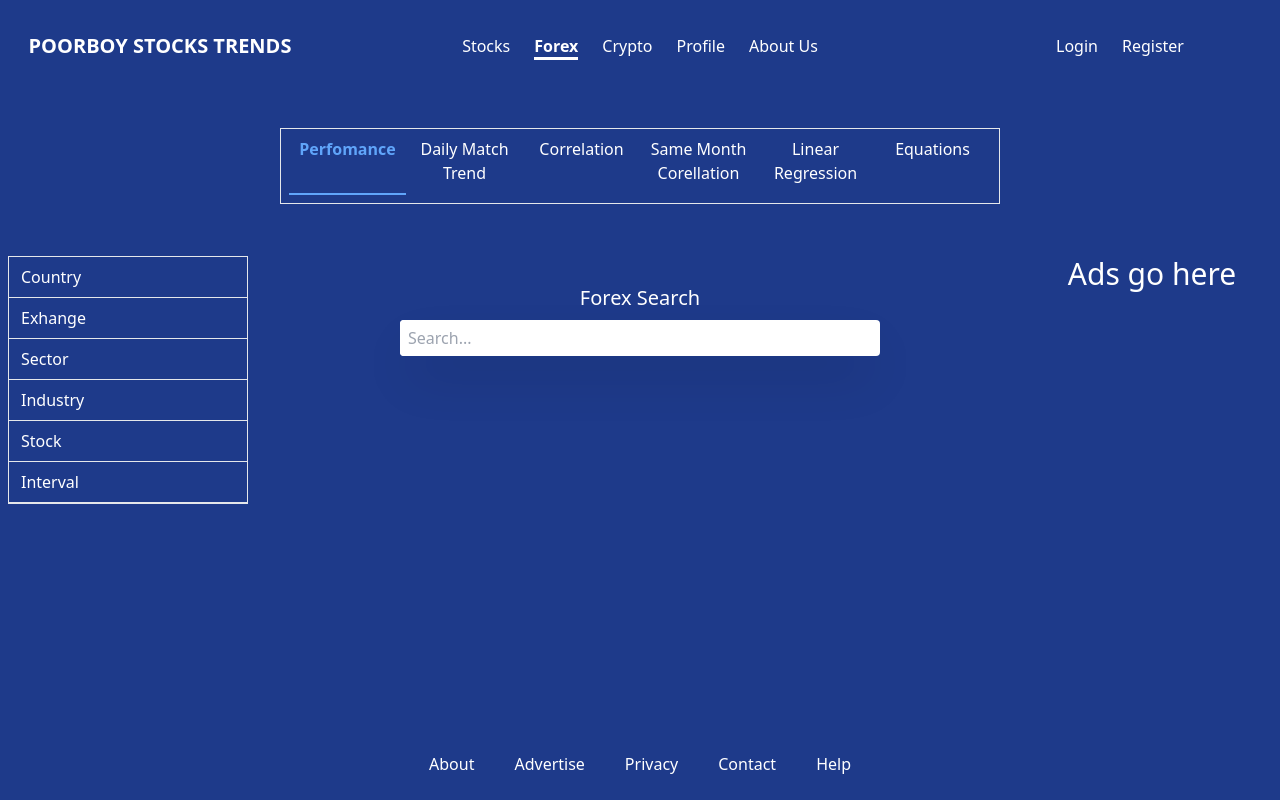
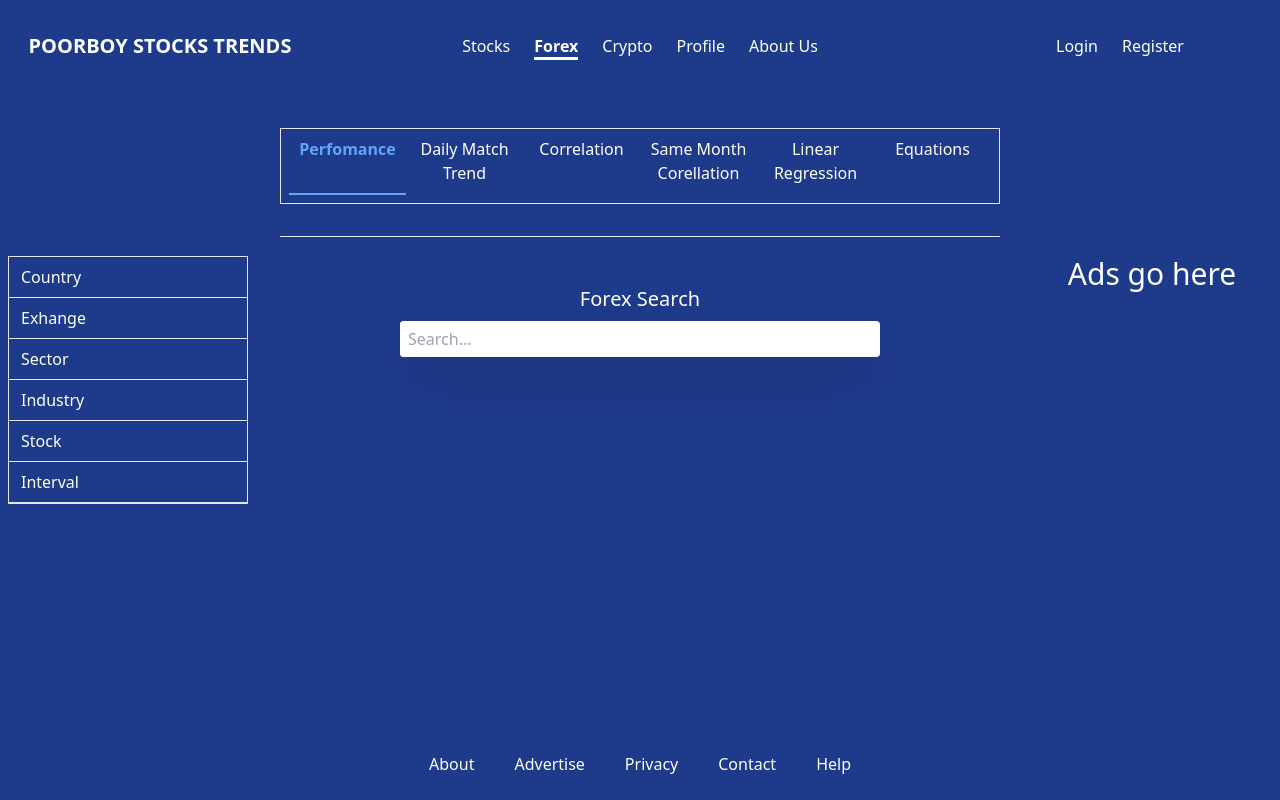
Before and after one commit to codeddave/poorboystockstrends, a React (Create React App) app: page /forex in a window 1280 px wide. Built offline with nearby package versions, Linux system fonts and the light colour scheme.

Commit message:
updated styling on forex page

```diff
--- a/src/pages/Forex/index.tsx
+++ b/src/pages/Forex/index.tsx
@@ -41,7 +41,7 @@ const Forex: FC = () => {
         key={key}
         style={style}
         onClick={() => handleForexPairSelect(forexData?.data[index]?.symbol)}
-        className="px-3 text-xs md:text-lg text-black p hover:bg-blue-600 pb-6 hover:text-gray-200 w-fulL border-b h-50 absolute  t0p-0 z-50   flex"
+        className="px-3 text-xs md:text-lg text-black p hover:bg-blue-600  hover:text-gray-200  border-b   flex"
       >
         {forexData?.data[index]?.symbol}
       </li>
@@ -53,7 +53,9 @@ const Forex: FC = () => {
       case TabTypes.performance:
         return (
           <>
-            <p className="text-center text-xl pt-6 md:pt-12">Forex Search</p>
+            <p className="text-center text-xl pt-6 md:pt-12 border-t">
+              Forex Search
+            </p>
             <div className=" w-full lg:w-2/3 mx-auto bg-white rounded flex items-center pr-2 mt-2 shadow-2xl">
               <input
                 className="w-full  mx-auto text-black py-1.5 pl-2 rounded outline-none "
@@ -72,7 +74,7 @@ const Forex: FC = () => {
               ) : null}
             </div>
             {searchQuery && showResults ? (
-              <ul className="mt-4 w-full lg:w-2/3 mx-auto h-full bg-white flex flex-col divide-y rounded relative z-20">
+              <ul className="mt-4 w-full lg:w-2/3 mx-auto h-64 bg-white flex flex-col divide-y rounded relative z-20">
                 {forexData?.data ? (
                   <div className="w-full h-64  bg-white z-30">
                     <AutoSizer>
@@ -115,7 +117,7 @@ const Forex: FC = () => {
   return (
     <div className="flex-grow">
       <div>
-        <nav className="flex mb-8 pb-2 flex-wrap w-full mx-auto border di px-2">
+        <nav className="flex mb-8 pb-2 flex-wrap w-full mx-auto border  px-1 md:px-2">
           <Tab
             onClick={() => onTabClick(TabTypes.performance)}
             width="1/6"
```
